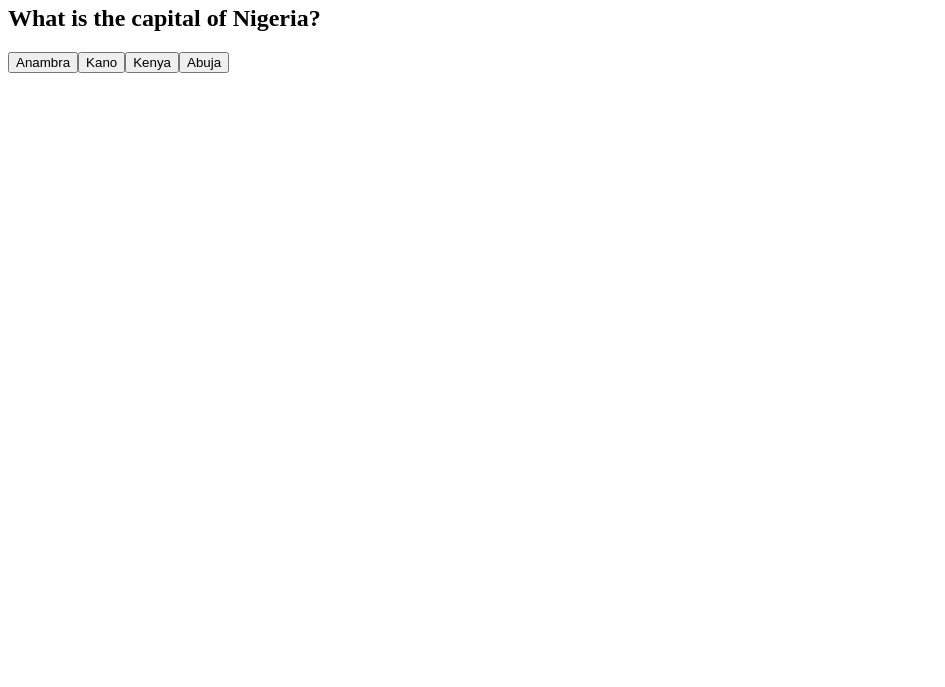
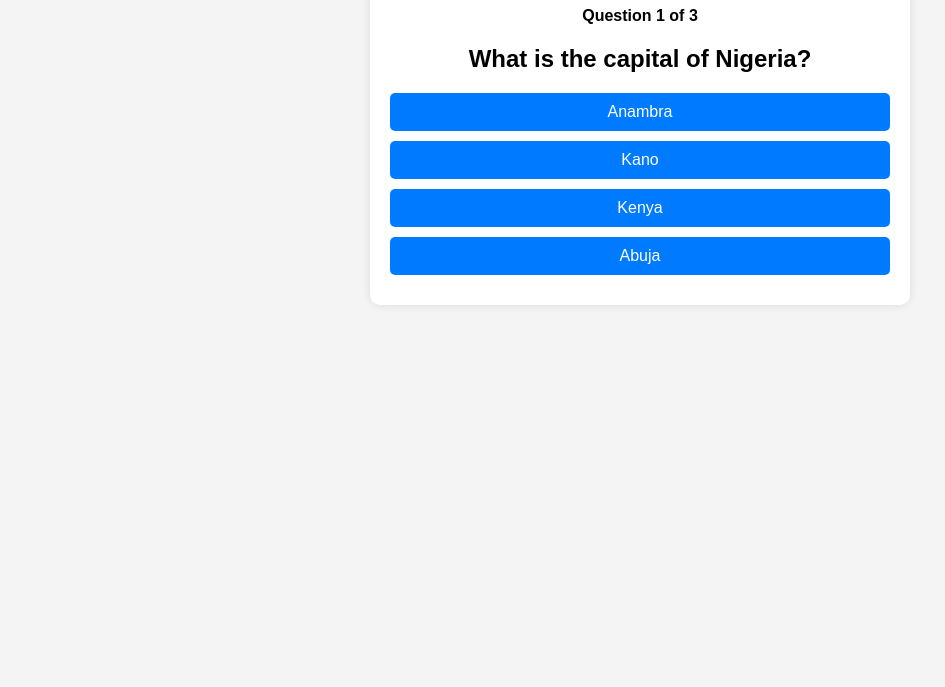
Before and after one commit to Akudinso/Quiz-App, a plain HTML site: page Quiz.html in a window 1280 px wide. Shown: the part 113-800 px from the top of the page, without its empty margins (0-945 px from the left). Drawn offline with Linux system fonts and the light colour scheme.

Commit message:
Linked CSS file with Html

```diff
--- a/Quiz.html
+++ b/Quiz.html
@@ -4,7 +4,7 @@
     <meta charset="UTF-8">
     <meta name="viewport" content="width=device-width, initial-scale=1.0">
     <title>Quiz App</title>
-    <link rel="stylesheet" href="styles.css">
+    <link rel="stylesheet" href="Quiz.css">
 </head>
 <body>
 
```
